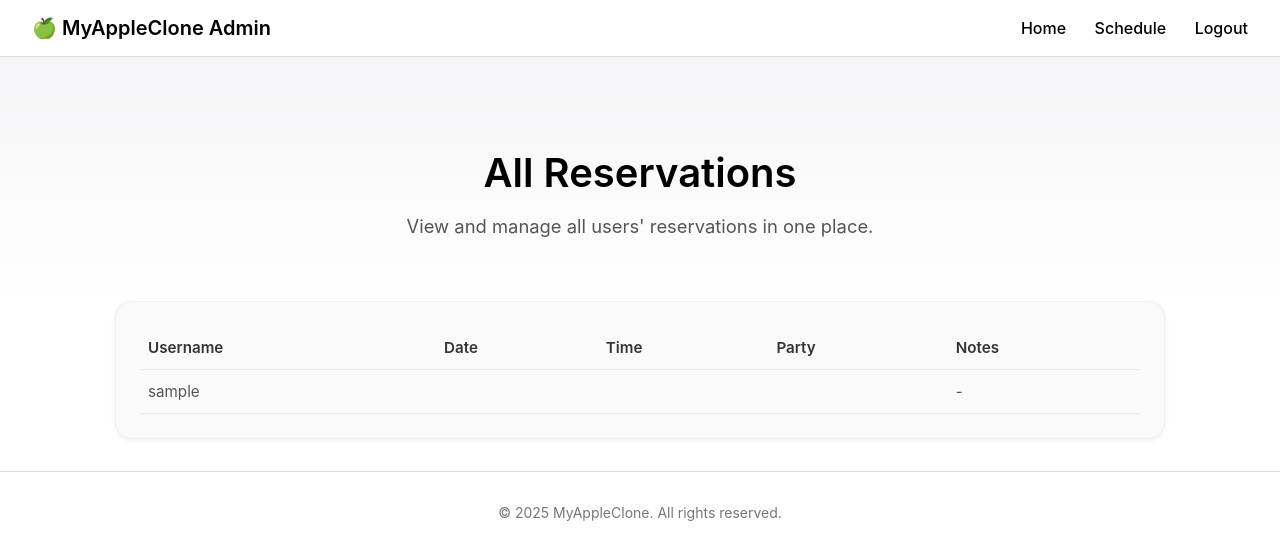
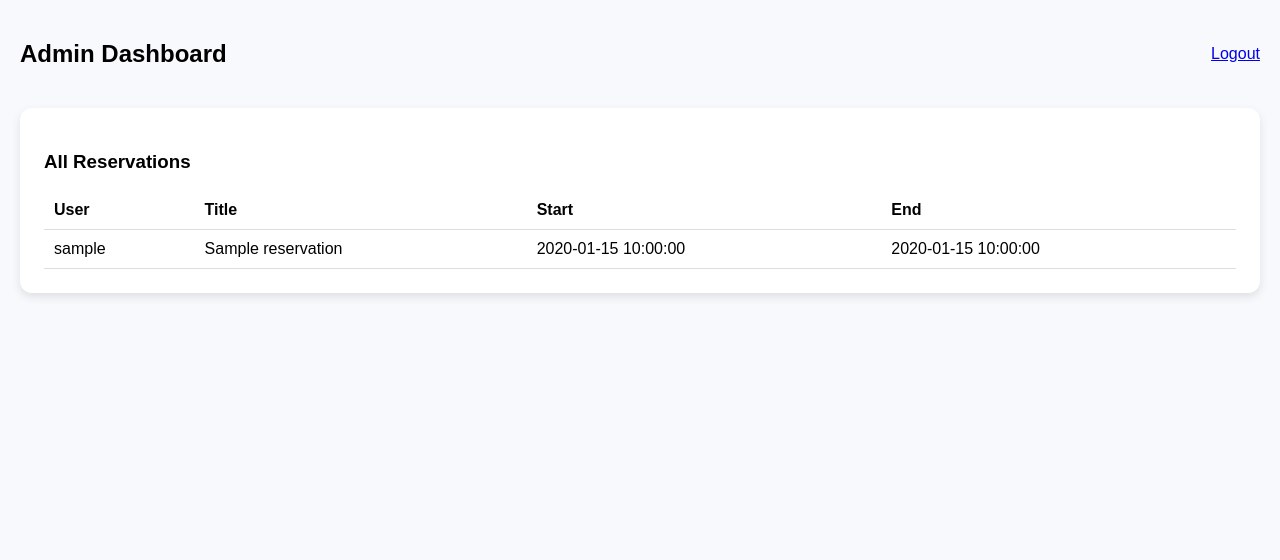
Before and after one commit to Ben-Meredith/signup1.0, a Flask app: template templates/admin.html in a window 1280 px wide. Shown: the top 560 px of the page. Run offline with Flask 3, Linux system fonts and the light colour scheme; the template is opened without the code that fills it: values that come from a table or form of the project are taken from there, others are empty; tables that the repository leaves empty hold one stand-in row (values such as "Sample post").

Commit message:
Update admin.html

```diff
--- a/templates/admin.html
+++ b/templates/admin.html
@@ -2,108 +2,38 @@
 <html lang="en">
 <head>
   <meta charset="UTF-8">
-<meta name="viewport" content="width=device-width, initial-scale=1.0">
-<title>Admin Schedule</title>
+  <title>Admin Dashboard</title>
   <style>
-    body {
-        margin: 0;
-        font-family: -apple-system, BlinkMacSystemFont, "Segoe UI", Roboto, sans-serif;
-        background-color: #fff;
-        color: #000;
-    }
-    header {
-        display: flex;
-        justify-content: space-between;
-        align-items: center;
-        padding: 1rem 2rem;
-        border-bottom: 1px solid #ddd;
-        position: sticky;
-        top: 0;
-        background: #fff;
-        z-index: 100;
-    }
-    .logo { font-weight: 600; font-size: 1.25rem; }
-    nav a {
-        text-decoration: none;
-        color: #000;
-        margin-left: 1.5rem;
-        font-weight: 500;
-        transition: color 0.2s;
-    }
-    nav a:hover { color: #0071e3; }
-    .hero {
-        text-align: center;
-        padding: 4rem 2rem 2rem 2rem;
-        background: linear-gradient(180deg, #f5f5f7, #fff);
-    }
-    .hero h1 { font-size: 2.5rem; font-weight: 600; margin-bottom: 1rem; }
-    .hero p { font-size: 1.15rem; color: #555; margin-bottom: 2rem; }
-    .card {
-        max-width: 1000px;
-        margin: 0 auto;
-        padding: 1.5rem;
-        border: 1px solid #eee;
-        border-radius: 16px;
-        background: #fafafa;
-        box-shadow: 0 2px 6px rgba(0,0,0,0.05);
-        overflow-x: auto;
-    }
-    table {
-        width: 100%;
-        border-collapse: collapse;
-        font-size: 0.95rem;
-    }
-    th, td {
-        padding: 0.75rem 0.5rem;
-        border-bottom: 1px solid #eaeaea;
-        text-align: left;
-    }
-    th { font-weight: 600; color: #333; }
-    td { color: #555; }
-    tr:hover { background-color: #f0f0f0; }
-    footer { text-align: center; padding: 2rem; font-size: 0.875rem; color: #777; border-top: 1px solid #ddd; margin-top: 2rem; }
+    body { font-family: Arial, sans-serif; background:#f7f9fc; margin:0; padding:20px; }
+    .nav { display:flex; justify-content:space-between; align-items:center; margin-bottom:20px; }
+    .card { background:white; padding:1.5rem; border-radius:12px; box-shadow:0 4px 10px rgba(0,0,0,0.1); margin-bottom:20px; }
+    table { width:100%; border-collapse:collapse; margin-top:10px; }
+    th, td { padding:10px; border-bottom:1px solid #ddd; text-align:left; }
   </style>
 </head>
 <body>
-<header>
-    <div class="logo">🍏 MyAppleClone Admin</div>
-    <nav>
-        <a href="/">Home</a>
-        <a href="/admin">Schedule</a>
-        <a href="/logout">Logout</a>
-    </nav>
-</header>
-
-<div class="hero">
-    <h1>All Reservations</h1>
-    <p>View and manage all users' reservations in one place.</p>
+  <div class="nav">
+    <h2>Admin Dashboard</h2>
+    <a href="{{ url_for('logout') }}">Logout</a>
   </div>
 
   <div class="card">
+    <h3>All Reservations</h3>
+    {% if reservations %}
       <table>
-        <thead>
-            <tr>
-                <th>Username</th>
-                <th>Date</th>
-                <th>Time</th>
-                <th>Party</th>
-                <th>Notes</th>
-            </tr>
-        </thead>
-        <tbody>
+        <tr><th>User</th><th>Title</th><th>Start</th><th>End</th></tr>
         {% for r in reservations %}
           <tr>
             <td>{{ r.username }}</td>
-                <td>{{ r.date }}</td>
-                <td>{{ r.time }}</td>
-                <td>{{ r.party_size }}</td>
-                <td>{{ r.notes or "-" }}</td>
+            <td>{{ r.title }}</td>
+            <td>{{ r.start_time }}</td>
+            <td>{{ r.end_time }}</td>
           </tr>
         {% endfor %}
-        </tbody>
       </table>
+    {% else %}
+      <p>No reservations have been made yet.</p>
+    {% endif %}
   </div>
-
-<footer>&copy; 2025 MyAppleClone. All rights reserved.</footer>
 </body>
 </html>
```
Lines whose indentation alone changed are shown as unchanged.
